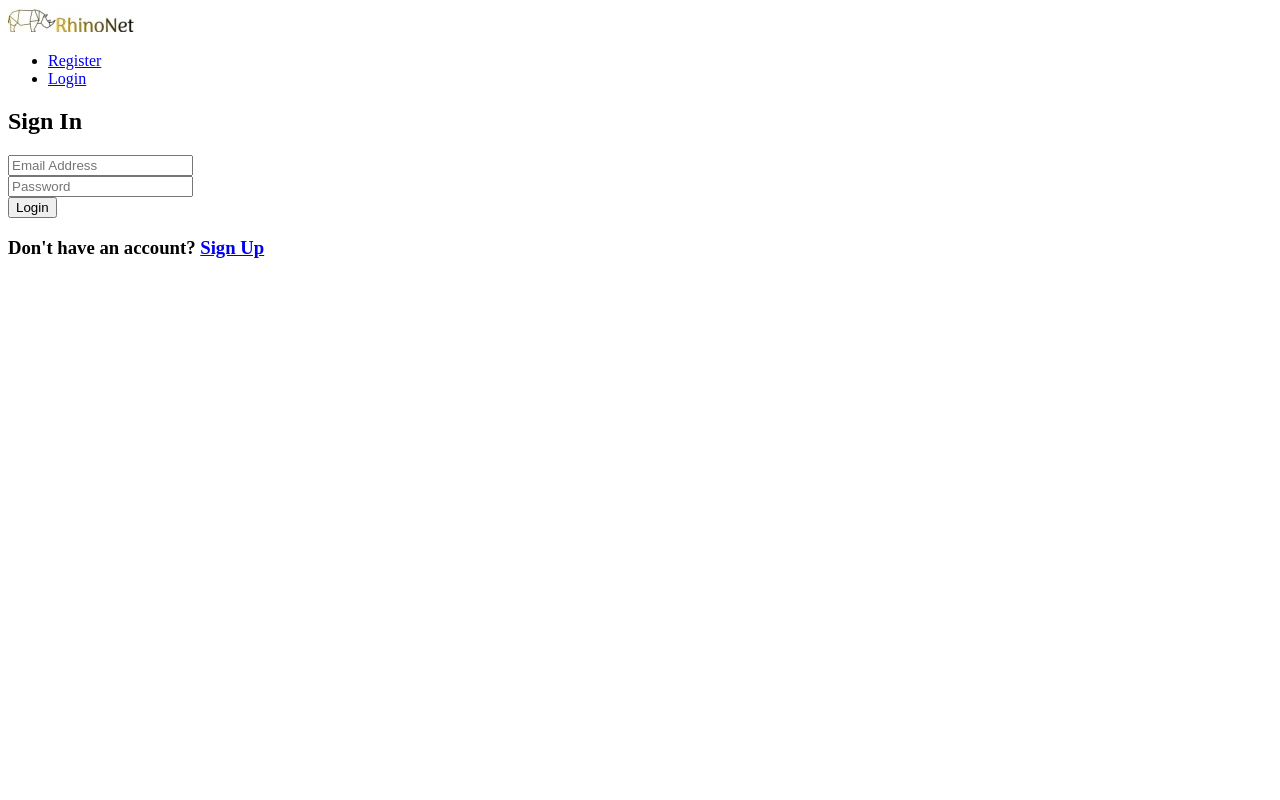
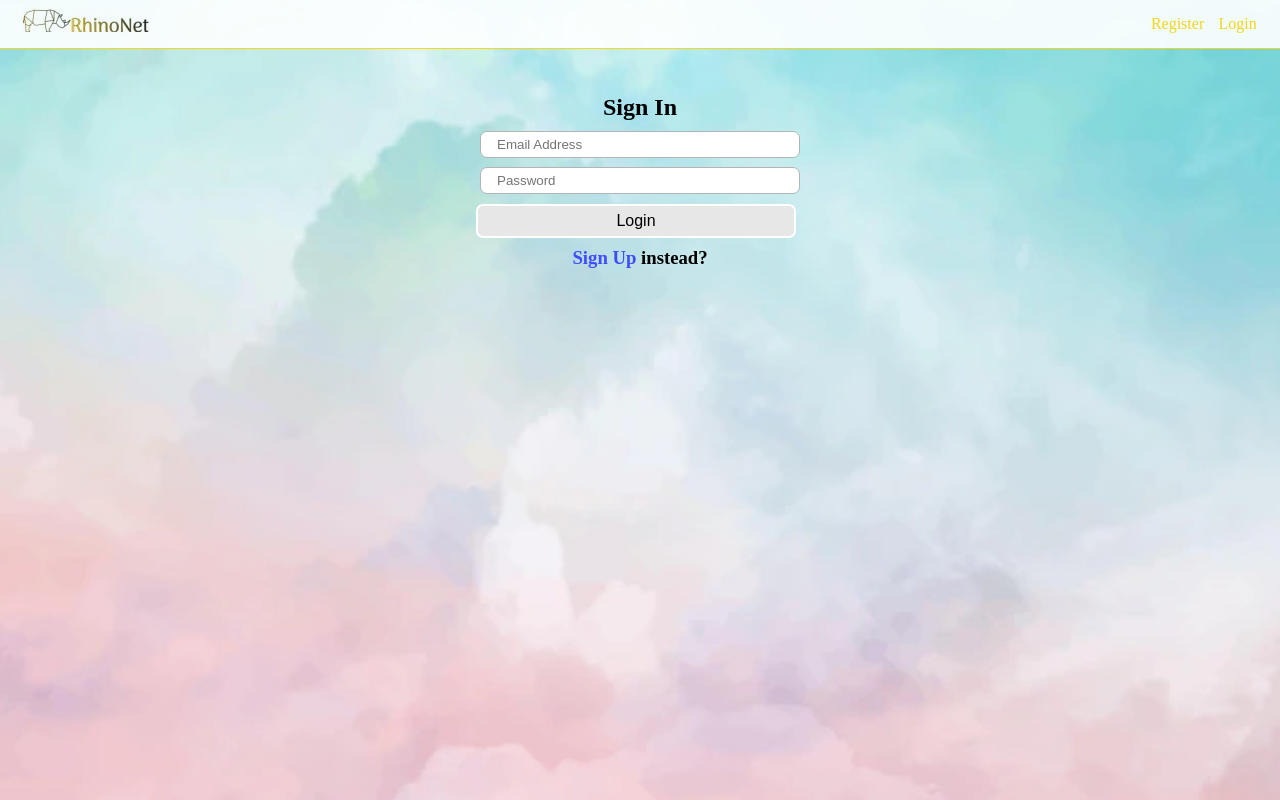
Before and after one commit to salitordjman/Final-Project-Sali, a React (Create React App) app in the folder client/: page /login in a window 1280 px wide. Built offline with nearby package versions, Linux system fonts and the light colour scheme; no server answers.

Commit message:
css- landing-signin-up

```diff
--- /dev/null
+++ b/client/src/App.css
@@ -0,0 +1,95 @@
+:root {
+  --primary-color: #645616;
+  --dark-color: #343a40;
+  --light-color: #f4f4f4;
+}
+
+* {
+  box-sizing: border-box;
+  margin: 0;
+  padding: 0;
+}
+body {
+  margin-top: 5.5rem;
+  font-family: "Times New Roman", Times, serif;
+  font-size: 1rem;
+  line-height: 1.6;
+  background: url("./img/img1.jpg") no-repeat center center/cover;
+  /* background-color: #f0f2f5; */
+  color: black;
+  text-align: center;
+  height: calc(100vh - 5.5rem);
+}
+a {
+  color: rgb(63, 76, 255);
+  text-decoration: none;
+}
+a:hover {
+  color: rgb(2, 14, 177);
+}
+
+ul {
+  list-style: none;
+}
+
+img {
+  width: 100%;
+}
+input {
+  border: 0.1rem solid rgb(180, 180, 180);
+  border-radius: 7px;
+  padding: 0.3rem 1rem;
+  margin: 0.3rem 0;
+  width: 20rem;
+}
+.input-img {
+  border: none;
+  width: 15rem;
+  cursor: pointer;
+}
+
+.navbar {
+  display: flex;
+  justify-content: space-between;
+  align-items: center;
+  padding: 0.5rem 1rem;
+  position: fixed;
+  z-index: 1;
+  width: 100%;
+  top: 0;
+  background-color: white;
+  border-bottom: solid 1px gold;
+  opacity: 0.9;
+}
+
+.navbar ul {
+  display: flex;
+}
+
+.navbar a {
+  color: gold;
+  padding: 0 0.45rem;
+}
+
+.navbar a:hover {
+  color: black;
+}
+
+.container {
+  max-width: 1100px;
+  margin: auto;
+  overflow: hidden;
+  padding: 0 2rem;
+}
+.btn {
+  display: inline-block;
+  background: rgb(231, 231, 231);
+  color: black;
+  padding: 0.4rem 1.3rem;
+  font-size: 1rem;
+  border: 0.15rem solid white;
+  cursor: pointer;
+  margin-right: 0.5rem;
+  transition: opacity 0.2s ease-in;
+  outline: none;
+}
--- a/client/src/App.js
+++ b/client/src/App.js
@@ -19,6 +19,7 @@ import { Provider } from "react-redux";
 import store from "./store";
 import { loadUser } from "./actions/auth";
 import setAuthToken from "./utils/setAuthToken";
+import "./App.css";
 
 const App = () => {
   useEffect(() => {
@@ -57,7 +58,6 @@ const App = () => {
           />
           <Route path="posts" element={<PrivateRoute component={Posts} />} />
 
-          {/* <Route path="posts" element={<Posts />} /> */}
           <Route path="posts/:id" element={<PrivateRoute component={Post} />} />
           <Route path="/*" element={<NotFound />} />
         </Routes>
--- a/client/src/components/auth/Login.jsx
+++ b/client/src/components/auth/Login.jsx
@@ -31,7 +31,7 @@ const Login = ({ login, isAuthenticated }) => {
     return <Navigate to="/settings" />;
   }
   return (
-    <section>
+    <section className="container">
       <h1>Sign In</h1>
       <form onSubmit={onSubmit}>
         <div>
@@ -55,10 +55,10 @@ const Login = ({ login, isAuthenticated }) => {
             minLength={6}
           />
         </div>
-        <input type="submit" value="Login" />
+        <input className="btn" type="submit" value="Login" />
       </form>
       <h3>
-        Don't have an account? <Link to="/register">Sign Up</Link>
+        <Link to="/register">Sign Up</Link> instead?
       </h3>
     </section>
   );
--- a/client/src/components/auth/Register.jsx
+++ b/client/src/components/auth/Register.jsx
@@ -38,9 +38,8 @@ const Register = ({ register, isAuthenticated }) => {
     return <Navigate to="/settings" />;
   }
   return (
-    <section>
+    <section className="container">
       <h1>Sign Up</h1>
-      <h3>Create Your Account</h3>
       <form onSubmit={onSubmit}>
         <div>
           <input
@@ -54,7 +53,7 @@ const Register = ({ register, isAuthenticated }) => {
           />
         </div>
         <div>
-          Picture
+          Pick your pic
           <input
             type="file"
             id="img"
@@ -63,6 +62,7 @@ const Register = ({ register, isAuthenticated }) => {
             value={picture}
             onChange={onChange}
             accept="image/*"
+            className="input-img"
           />
         </div>
         <div>
@@ -99,10 +99,10 @@ const Register = ({ register, isAuthenticated }) => {
             required
           />
         </div>
-        <input type="submit" value="Register" />
+        <input className="btn" type="submit" value="Register" />
       </form>
       <h3>
-        Already have an account? <Link to="/login">Sign In</Link>
+        <Link to="/login">Sign In</Link> instead?
       </h3>
     </section>
   );
--- a/client/src/components/layout/Landing.jsx
+++ b/client/src/components/layout/Landing.jsx
@@ -13,11 +13,14 @@ const Landing = ({ isAuthenticated }) => {
       <div>
         <div>
           <h1>RhinoNet</h1>
-          <p>Create a new</p>
-          <div>
+          <h3>
+            Collaborative social network, let's start sharing your creativity
+          </h3>
+          <h2>
             <Link to="/register">Sign Up</Link>
+            {"\xa0\xa0\xa0\xa0\xa0"}
             <Link to="/login">Login</Link>
-          </div>
+          </h2>
         </div>
       </div>
     </section>
--- a/client/src/components/layout/Navbar.jsx
+++ b/client/src/components/layout/Navbar.jsx
@@ -38,7 +38,7 @@ const Navbar = ({ auth: { isAuthenticated }, logout }) => {
     </ul>
   );
   return (
-    <nav>
+    <nav className="navbar">
       <Link to="/">
         <img src={logo} alt="logo" />
       </Link>
```
Also changed, not shown: client/src/img/img1.jpg (added).
